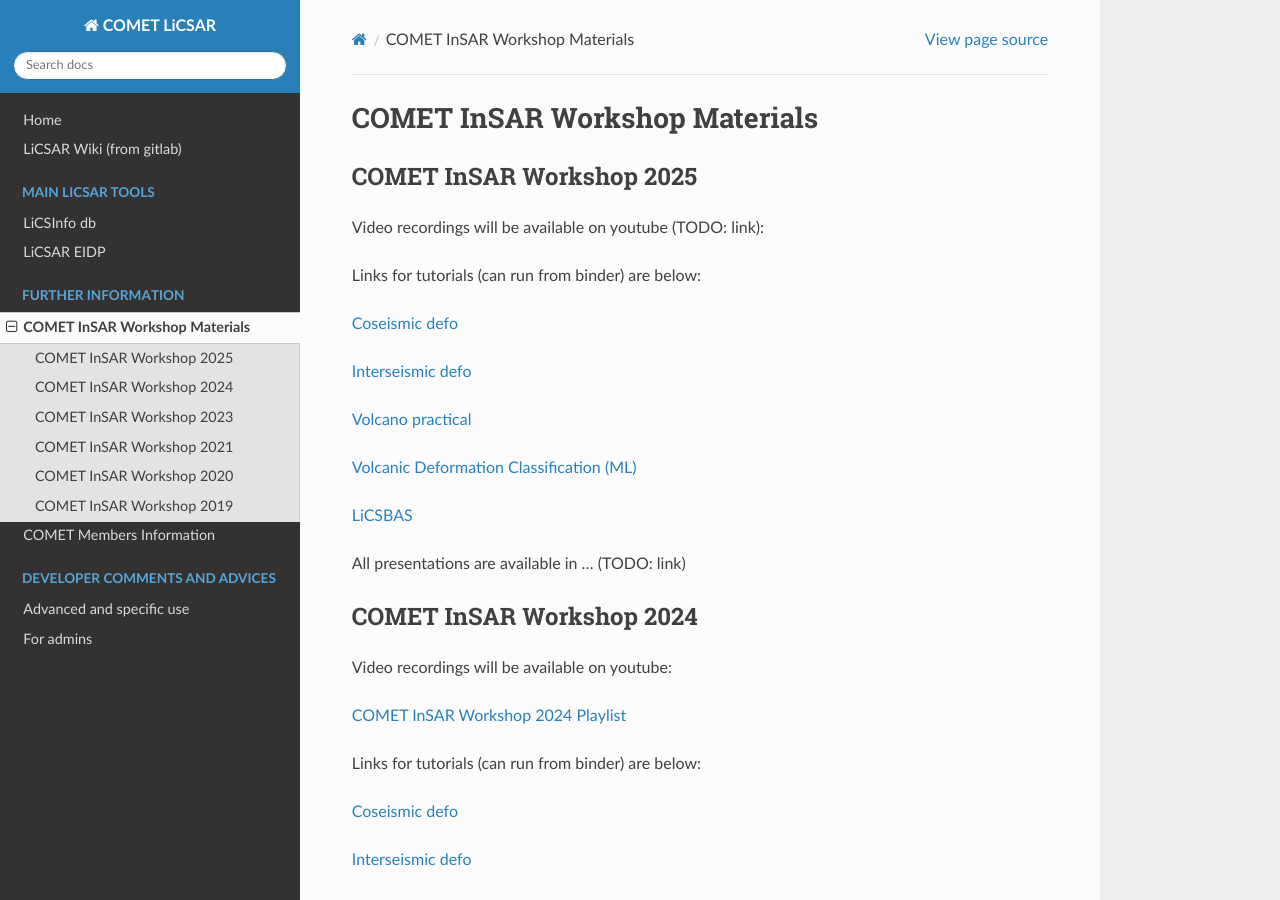
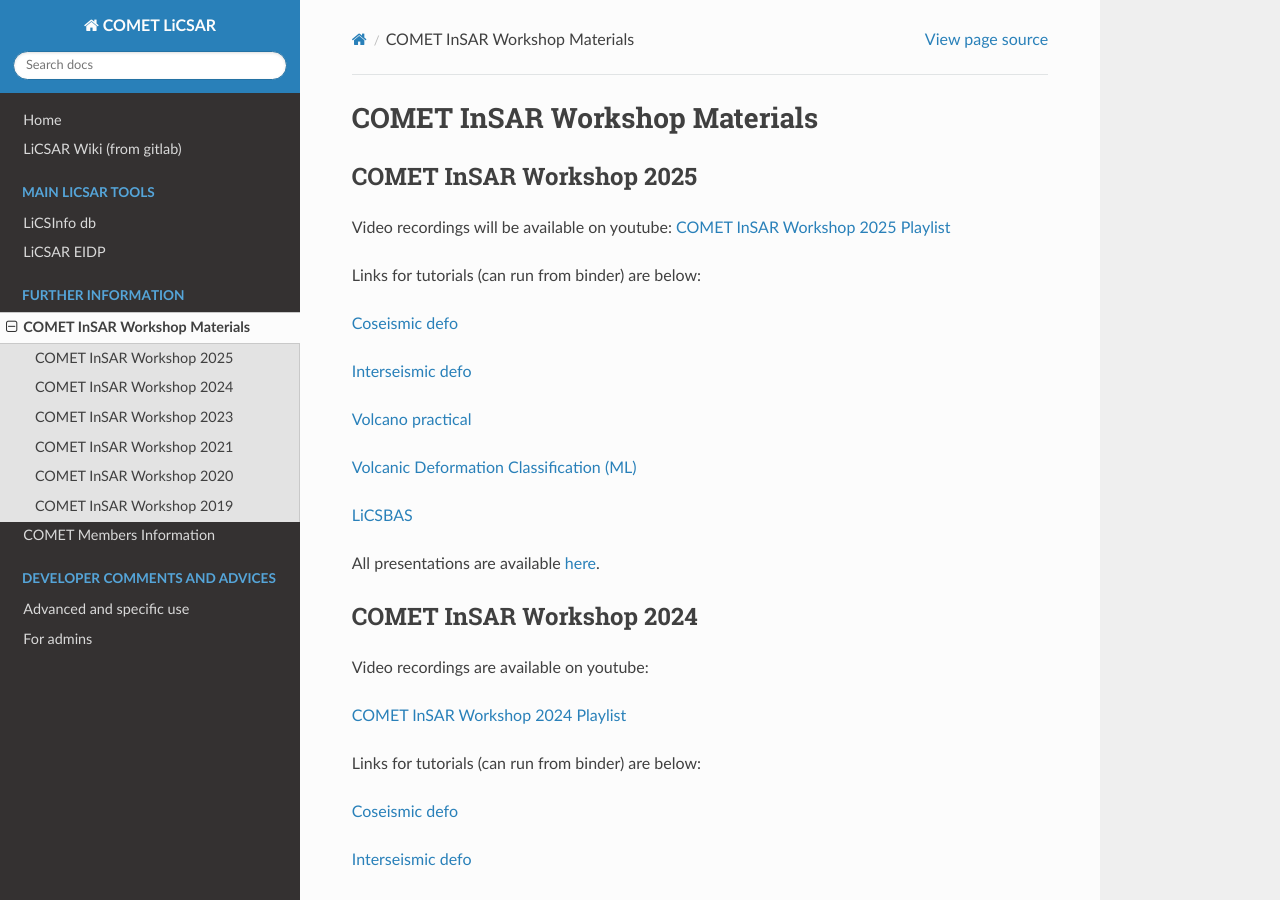
Before and after one commit to comet-licsar/comet-licsar.github.io, a Sphinx documentation site: the page built from source/ciw.rst, in a window 1280 px wide and 900 px high. Built offline with Sphinx 7.4.7 and the Read the Docs theme 3.1.0, drawn with Linux system fonts in a browser that asks for light colours.

Commit message:
ciw update

```diff
--- a/source/ciw.rst
+++ b/source/ciw.rst
@@ -4,8 +4,8 @@
 COMET InSAR Workshop 2025
 ^^^^^^^^^^^^^^^^^^^^^^^^^
 
-Video recordings will be available on youtube (TODO: link):
-
+Video recordings will be available on youtube:
+`COMET InSAR Workshop 2025 Playlist <https://www.youtube.com/watch?v=w0tbQ9WQusg&list=PL3R4glb2moBGa8ji4ii1Dt1oRwKuJeCi2&index=2>`_
 
 
 Links for tutorials (can run from binder) are below:
@@ -20,13 +20,14 @@
 
 `LiCSBAS <https://github.com/comet-licsar/LiCSBAS>`_
 
-All presentations are available in ... (TODO: link)
+
+All presentations are available `here <https://gws-access.jasmin.ac.uk/public/nceo_geohazards/shared/CIW.2025>`_.
 
 
 COMET InSAR Workshop 2024
 ^^^^^^^^^^^^^^^^^^^^^^^^^
 
-Video recordings will be available on youtube:
+Video recordings are available on youtube:
 
 `COMET InSAR Workshop 2024 Playlist <https://www.youtube.com/playlist?list=PL3R4glb2moBEnuX0BpuUVFsEMQ_KuWcra>`_
 
```
Also changed, not shown: source/cometmembers.rst (+9 -0 lines).
